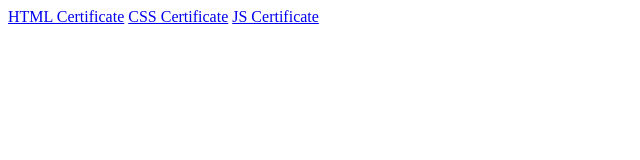
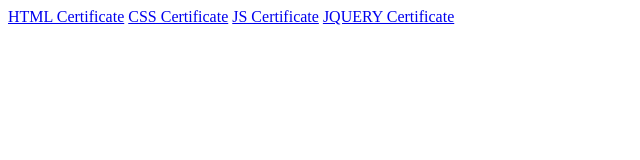
Before and after one commit to madhuhema/online-certifications, a plain HTML site: page index.html in a window 1280 px wide. Shown: the whole page, without its empty margins (0-640 px from the left). Drawn offline with Linux system fonts and the light colour scheme.

Commit message:
jquery certificate added

```diff
--- a/index.html
+++ b/index.html
@@ -10,6 +10,7 @@
     <a href="HTML.jpg">HTML Certificate</a>
     <a href="CSS.jpg">CSS Certificate</a>
     <a href="JS.jpg">JS Certificate</a>
+    <a href="JQUERY.jpg">JQUERY Certificate</a>
 
 </body>
 </html>
```
Also changed, not shown: JQUERY.jpg (added).
